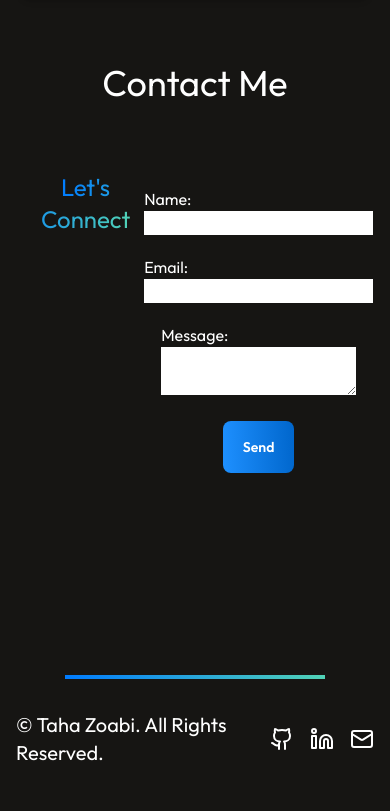
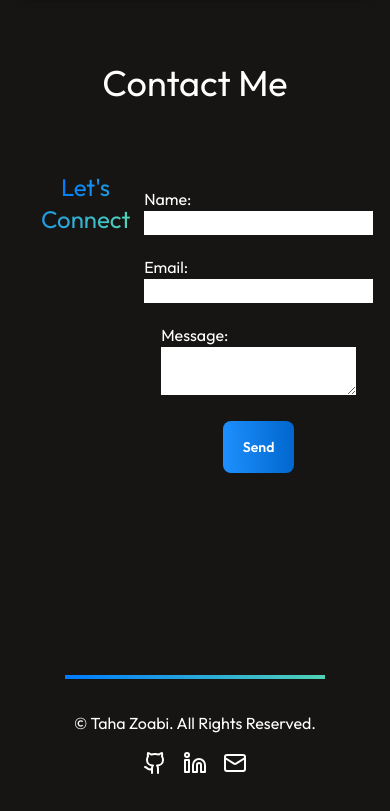
Before and after one commit to dpaulos6/portfolio, a React (Vite) app: page / in a window 390 px wide. Shown: the part 3438-4249 px from the top of the page. Built offline with nearby package versions, Linux system fonts and the light colour scheme.

Commit message:
footer links and styles

```diff
--- a/src/components/ui/Footer.tsx
+++ b/src/components/ui/Footer.tsx
@@ -7,20 +7,36 @@ function Footer() {
         <hr className="h-1 border-0 bg-gradient-to-r from-primary to-secondary" />
       </div>
 
-      <div className={'flex items-center justify-evenly p-4'}>
-        <span className={'text-xl'}>
-          &#169; Taha Zoabi. All Rights Reserved.{' '}
+      <div
+        className={
+          'flex flex-col items-center justify-evenly gap-4 p-4 md:flex-row'
+        }
+      >
+        <span className={'text-md sm:text-lg md:text-xl'}>
+          &#169; Taha Zoabi. All Rights Reserved.
         </span>
         <div>
           <ul className={'flex gap-4'}>
-            <li>
-              <Github />
+            <li className={'hover:text-accent'}>
+              <a
+                target={'_blank'}
+                href="https://github.com/TahaZoabi"
+              >
+                <Github />
+              </a>
             </li>
-            <li>
-              <Linkedin />
+            <li className={'hover:text-accent'}>
+              <a
+                target={'_blank'}
+                href="https://www.linkedin.com/in/tahazoabi/"
+              >
+                <Linkedin />
+              </a>
             </li>
-            <li>
-              <Mail />
+            <li className={'hover:text-accent'}>
+              <a href="mailto:range.dev7@gmail.com">
+                <Mail />
+              </a>
             </li>
           </ul>
         </div>
```
